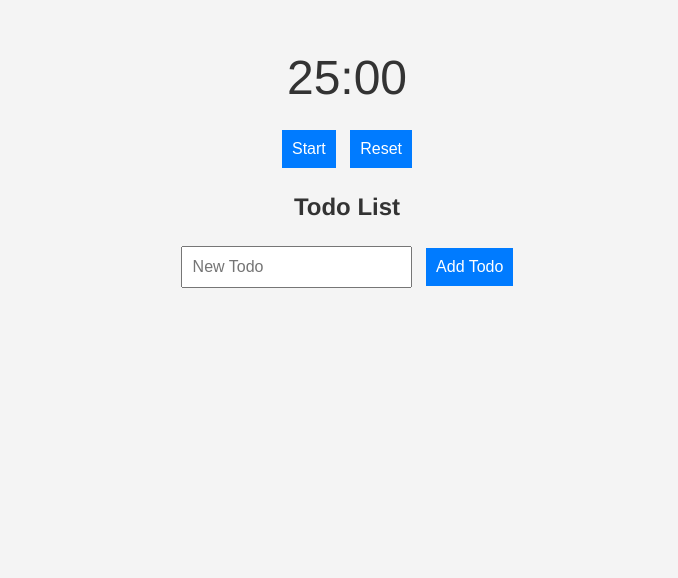
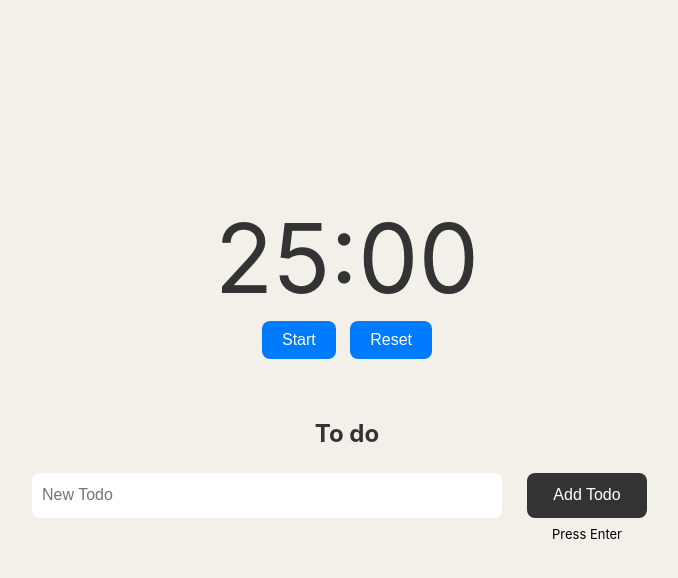
Before and after one commit to Piercodez/Just-get-started, a plain HTML site: page index.html in a window 1280 px wide. Shown: the whole page, without its empty margins (293-971 px from the left). Drawn offline with Linux system fonts and the light colour scheme.

Commit message:
Design update

```diff
--- a/index.html
+++ b/index.html
@@ -11,13 +11,20 @@
     <button id="start">Start</button>
     <button id="reset">Reset</button>
 
-    <h2>Todo List</h2>
-    <ul id="todoList">
-        <!-- Todo items will be added dynamically here -->
-    </ul>
+    <h2>To do</h2>
 
-    <input type="text" id="newTodo" placeholder="New Todo">
-    <button id="addTodo">Add Todo</button>
+    <div class="todo-container">
+        <div class="input-todo-container">
+            <input type="text" id="newTodo" placeholder="New Todo">
+            <div class="press-enter-container">
+                <button id="addTodo">Add Todo</button>
+                <span class="enter-button">Press Enter</span>
+            </div>
+        </div>
+        <ul id="todoList">
+            <!-- Todo items will be added dynamically here -->
+        </ul>
+    </div>
 
     <script src="script.js"></script>
 </body>
--- a/script.js
+++ b/script.js
@@ -65,6 +65,13 @@ function addTodo() {
     }
 }
 
+// Add an event listener for the "Enter" key
+document.getElementById('newTodo').addEventListener('keyup', function(event) {
+    if (event.key === 'Enter') {
+        addTodo();
+    }
+});
+
 function toggleTodo(index) {
     todoList[index].completed = !todoList[index].completed;
     updateTodoList();
@@ -80,6 +87,7 @@ function updateTodoList() {
 
         if (todo.completed) {
             li.style.textDecoration = 'line-through'; // Apply strike-through style
+            li.style.backgroundColor = '#00a67d'; // Apply green background
         }
 
         li.addEventListener('click', () => toggleTodo(index));
--- a/styles.css
+++ b/styles.css
@@ -1,25 +1,48 @@
 body {
-  font-family: 'Helvetica Neue', Helvetica, Arial, sans-serif;
+  font-family: 'System UI', 'Inter', 'Helvetica Neue', Helvetica, Arial, sans-serif;
   text-align: center;
   margin: 50px;
-  background-color: #f4f4f4;
+  background-color: #f2f0e9;
 }
 
 #timer {
-  font-size: 3em;
-  margin-bottom: 20px;
+  font-size: 6em;
+  font-weight: 400;
+  margin-top: 200px;
   color: #333;
 }
 
 button {
   font-size: 1em;
+  border-radius: 8px;
   margin: 5px;
   padding: 10px;
+  padding-left: 20px;
+  padding-right: 20px;
   background-color: #007BFF;
   color: #fff;
   border: none;
   cursor: pointer;
+  margin-bottom: 40px;
 }
+
+#start {
+background-color: #007BFF;
+}
+
+#stop {
+  background-color: pink;
+}
+
+#reset {
+  background-color: #007BFF;
+  }
+
+#addTodo {
+  background-color: #333;
+  width: 120px;
+  height: 45px;
+  }
 
 h2 {
   margin-top: 20px;
@@ -28,19 +51,48 @@ h2 {
 
 ul {
   list-style: none;
-  padding: 0;
+  border-radius: 8px;
+  padding: 0px;
 }
 
 li {
   margin: 5px;
   padding: 10px;
-  border: 1px solid #ddd;
+  border-radius: 8px;
+  border: 0px solid #ddd;
   background-color: #fff;
   cursor: pointer;
 }
 
 input, #addTodo {
   margin: 5px;
+  border-radius: 8px;
+  border: 10px;
+  border-color: #dfdbd1;
   padding: 10px;
   font-size: 1em;
 }
+
+#newTodo {
+  height: 25px;
+}
+
+.todo-container {
+  width: 50vw;
+  margin: 0 auto;
+
+.input-todo-container {
+  width: 100%;
+  display: grid;
+  grid-template-columns: 3fr 1fr;
+}
+
+.press-enter-container {
+  position: relative;
+}
+
+.enter-button {
+  position: relative;
+  bottom: 0px;
+  font-size: small;
+}
```
